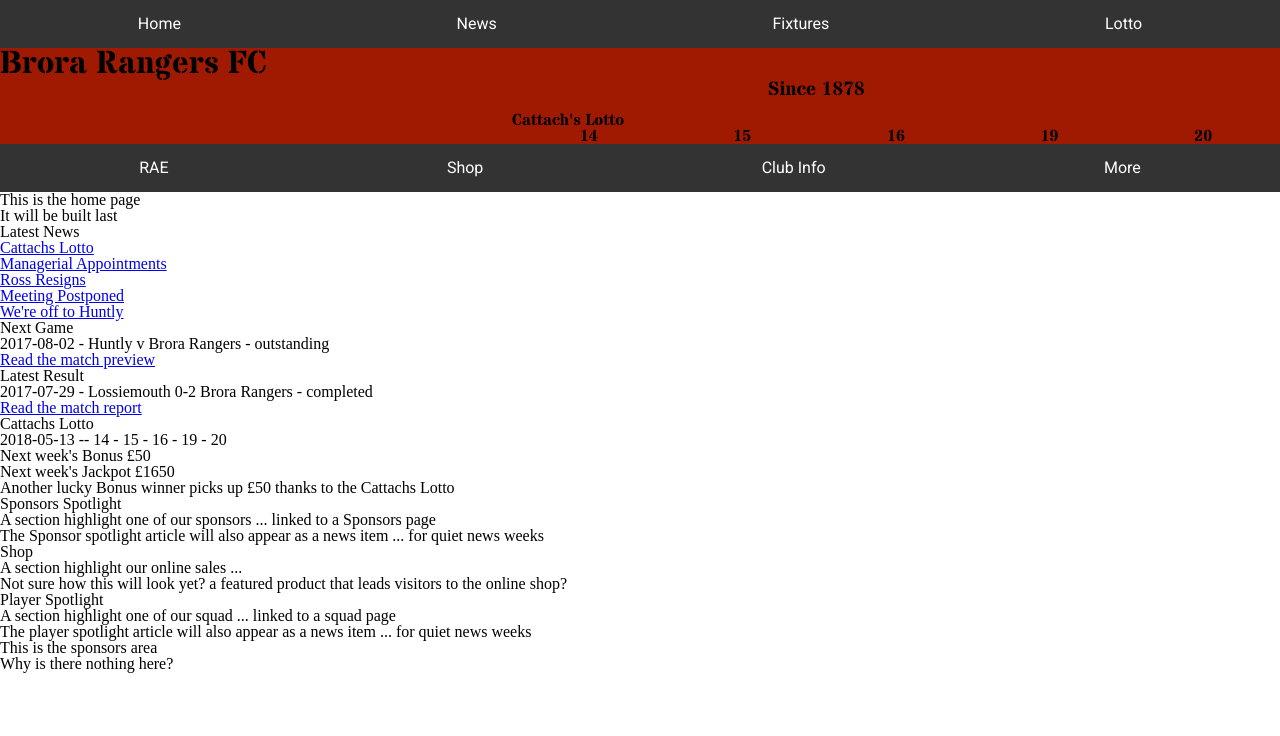
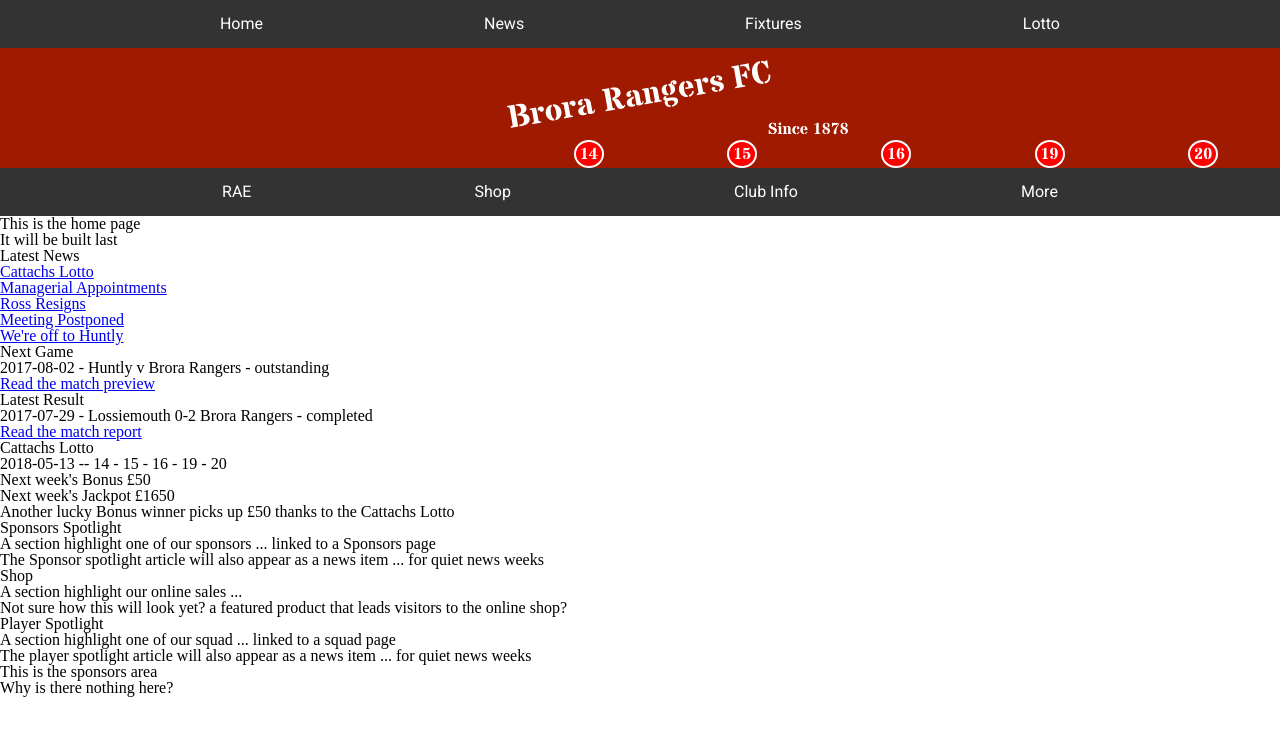
Before and after one commit to digitalbrora/club-website, a Jekyll site: the page built from index.html, in a window 1280 px wide. Shown: the top 736 px of the page. Built offline with Jekyll 4.4.1, drawn with Linux system fonts in a browser that asks for light colours; a script that is not in the unit is left out.

Commit message:
Tidying up the scss for the header

```diff
--- a/_includes/common/banner.html
+++ b/_includes/common/banner.html
@@ -6,7 +6,6 @@
     <h2>Since 1878</h2>
   </section>
   <section class="banner-info">
-    <h3>Cattach's Lotto</h3>
     <ul class="lotto-numbers">
       {% assign lotto = site.posts | where: "category", "lotto" %}
       {% for results in lotto limit: 1 %}
--- a/build/scss/_fonts.scss
+++ b/build/scss/_fonts.scss
@@ -11,7 +11,7 @@
 
 .banner-sub  {
   font-family: $banner-font;
-  font-size: 1.2em;
+  font-size: 1.0em;
 }
 
 .banner-info  {
--- a/build/scss/_variables.scss
+++ b/build/scss/_variables.scss
@@ -6,3 +6,5 @@
 $banner-font: 'Stardos Stencil', cursive;
 $title-font:  'Stardos Stencil', cursive;
 $sans-font:  'Roboto', sans-serif;
+
+//Breakpoints
--- a/build/scss/main.scss
+++ b/build/scss/main.scss
@@ -1,4 +1,5 @@
 @import "reset";
 @import "variables";
+@import "fonts";
+@import "components";
 @import "layout";
-@import "fonts";
--- a/css/main.css
+++ b/css/main.css
@@ -41,35 +41,105 @@
   border-collapse: collapse;
   border-spacing: 0; }
 
+.nav-item a {
+  font-family: "Roboto", sans-serif;
+  color: white;
+  text-decoration: none; }
+
+.banner-main {
+  font-family: "Stardos Stencil", cursive;
+  font-size: 2em; }
+
+.banner-sub {
+  font-family: "Stardos Stencil", cursive;
+  font-size: 1.0em; }
+
+.banner-info {
+  font-family: "Stardos Stencil", cursive; }
+
+article h1 {
+  font-family: "Stardos Stencil", cursive;
+  font-size: 1.5em;
+  padding: 0.75em 0; }
+
+article p {
+  font-family: "Roboto", sans-serif;
+  font-weight: 400;
+  font-size: 1.2em;
+  line-height: 1.35;
+  padding: 0.75em 0; }
+  article p strong {
+    font-weight: 900;
+    font-size: 1.25em;
+    line-height: 100%; }
+
+.main-nav, .secondary-nav {
+  background-color: #333; }
+
+.nav-menu {
+  display: -webkit-box;
+  display: -ms-flexbox;
+  display: flex;
+  height: 48px;
+  -webkit-box-pack: space-evenly;
+  -ms-flex-pack: space-evenly;
+  justify-content: space-evenly;
+  -webkit-box-align: center;
+  -ms-flex-align: center;
+  align-items: center; }
+
+.nav-item a {
+  padding: 12px 1px 12px 1px; }
+
+.banner-main {
+  background-color: #a01a01;
+  color: white;
+  text-align: center;
+  padding-top: 1em; }
+  .banner-main h1 {
+    -webkit-transform: rotate(-10deg);
+    transform: rotate(-10deg); }
+
+.banner-sub {
+  color: white;
+  padding-top: 0.8em; }
+
+.banner-info .lotto-numbers {
+  padding-top: 2em; }
+  .banner-info .lotto-numbers li {
+    padding: 4px;
+    background-color: red;
+    border: 2px solid #fff;
+    border-radius: 50%;
+    color: white; }
+
 body {
   width: 100%; }
 
 img {
-  width: 100%; }
+  width: 99%; }
 
 header {
   display: grid;
   grid-template-columns: 1fr 1fr 1fr 1fr 1fr;
-  grid-template-rows: 48px 1fr 1fr 1fr 48px; }
+  grid-template-rows: 48px 1fr auto 1fr 48px; }
 
 .main-nav {
   grid-column-start: 1;
   grid-column-end: -1;
   grid-row-start: 1;
-  grid-row-end: 2;
-  background-color: #333; }
+  grid-row-end: 2; }
 
 .banner-main {
   grid-column-start: 1;
   grid-column-end: -1;
   grid-row-start: 2;
-  grid-row-end: 5;
-  background-color: #a01a01; }
+  grid-row-end: 5; }
 
 .banner-sub {
   grid-column-start: 4;
   grid-column-end: -1;
-  grid-row-start: 3; }
+  grid-row-start: 4; }
 
 .banner-info {
   grid-column-start: 3;
@@ -79,19 +149,7 @@
 .secondary-nav {
   grid-column-start: 1;
   grid-column-end: -1;
-  grid-row-start: 5;
-  background-color: #333; }
-
-.nav-menu {
-  display: -webkit-box;
-  display: -ms-flexbox;
-  display: flex;
-  height: 48px;
-  -ms-flex-pack: distribute;
-  justify-content: space-around;
-  -webkit-box-align: center;
-  -ms-flex-align: center;
-  align-items: center; }
+  grid-row-start: 5; }
 
 .lotto-numbers {
   display: -webkit-box;
@@ -101,6 +159,7 @@
   justify-content: space-around; }
 
 .news {
+  width: 100%;
   display: grid;
   grid-template-columns: 1em 1fr 1fr 1fr 1em; }
 
@@ -124,35 +183,3 @@
   grid-column-start: 2;
   grid-column-end: -2;
   grid-row-start: 4; }
-
-.nav-item a {
-  font-family: "Roboto", sans-serif;
-  color: white;
-  text-decoration: none; }
-
-.banner-main {
-  font-family: "Stardos Stencil", cursive;
-  font-size: 2em; }
-
-.banner-sub {
-  font-family: "Stardos Stencil", cursive;
-  font-size: 1.2em; }
-
-.banner-info {
-  font-family: "Stardos Stencil", cursive; }
-
-article h1 {
-  font-family: "Stardos Stencil", cursive;
-  font-size: 1.5em;
-  padding: 0.75em 0; }
-
-article p {
-  font-family: "Roboto", sans-serif;
-  font-weight: 400;
-  font-size: 1.2em;
-  line-height: 1.35;
-  padding: 0.75em 0; }
-  article p strong {
-    font-weight: 900;
-    font-size: 1.25em;
-    line-height: 100%; }
```
Also changed, not shown: build/scss/_components.scss (added, +53 -0 lines), build/scss/_layout.scss (+4 -16 lines), build/images/uploads/website-banner.jpg (added), build/images/uploads/website-banner.png (added).
